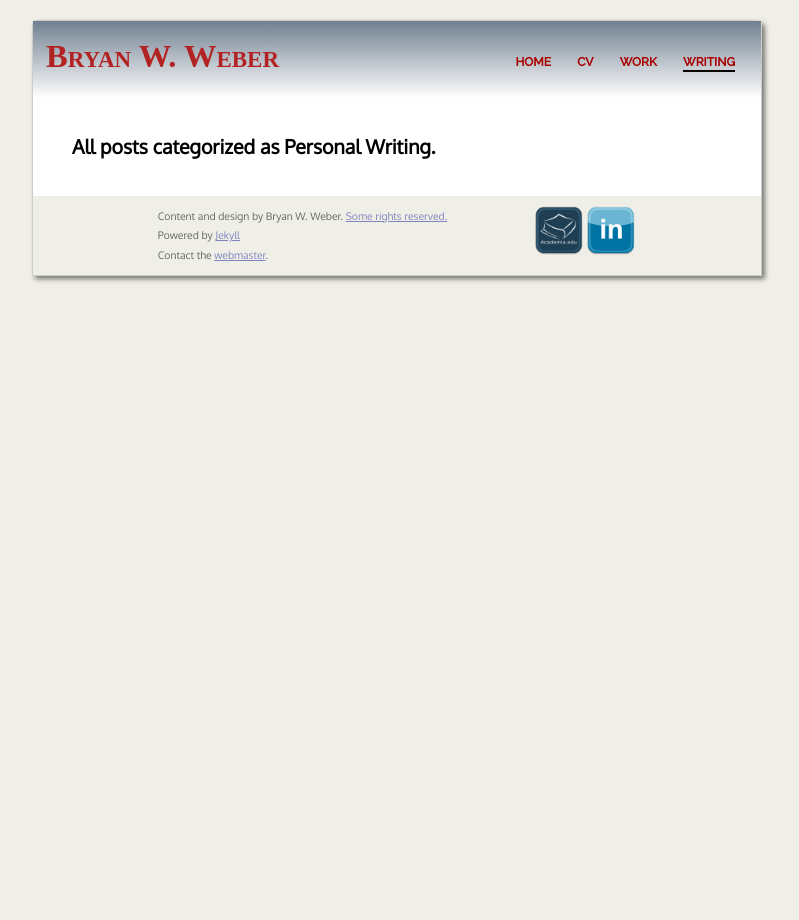
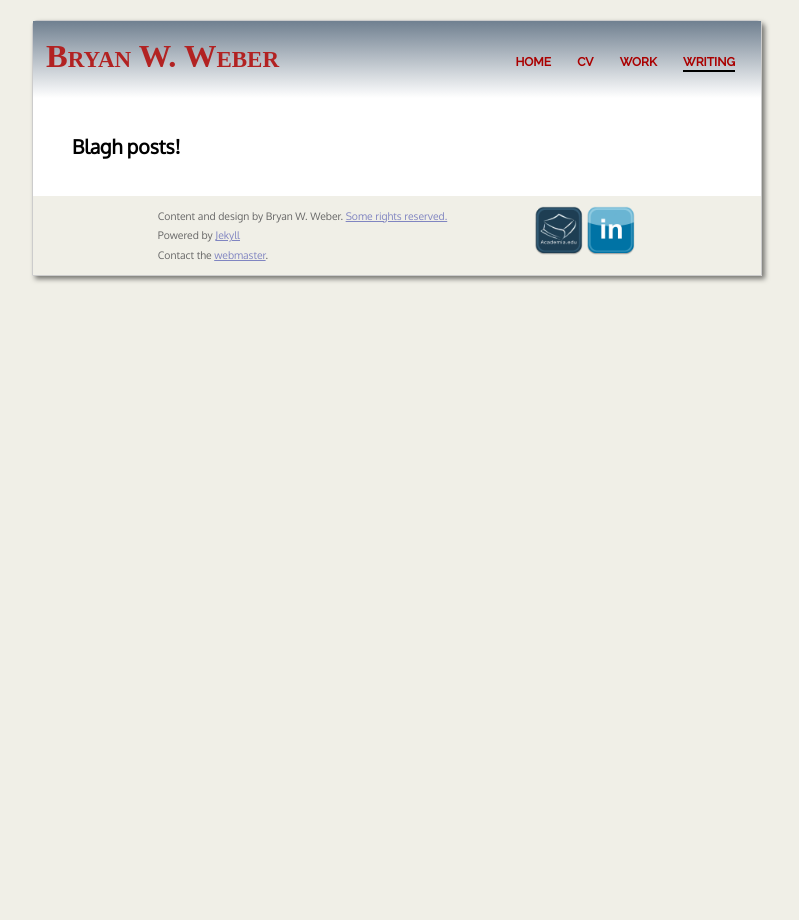
Before and after one commit to bryanwweber/bryanwweber.github.io, a Jekyll site: the page built from writing/personal/index.md, in a window 1280 px wide. Shown: the whole page, without its empty margins (243-1042 px from the left). Built offline with Jekyll 4.4.1, drawn with Linux system fonts in a browser that asks for light colours; some web fonts are replaced.

Commit message:
Fix title of personal writing index page

```diff
--- a/writing/personal/index.md
+++ b/writing/personal/index.md
@@ -3,7 +3,7 @@ layout: default
 title: Personal Writing
 section: writing personal
 ---
-  <h1>All posts categorized as Personal Writing.</h1>
+  <h1>Blagh posts!</h1>
   <ul class="posts">
     {% for post in site.categories.personal %}
       <li><span>{{ post.date | date_to_string }}</span> &raquo; <a href="{{ site.baseurl }}{{ post.url }}">{{ post.title }}</a></li>
```
